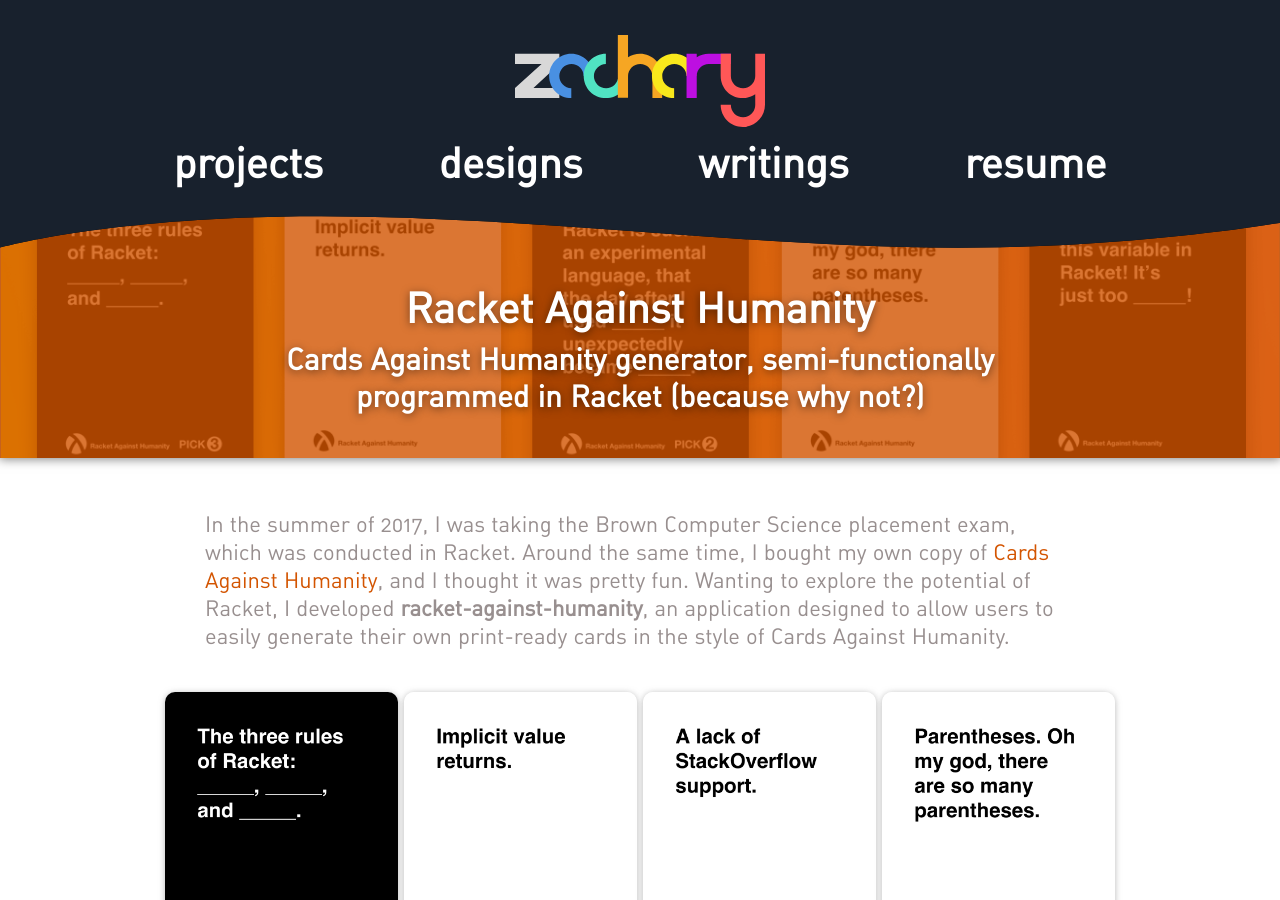
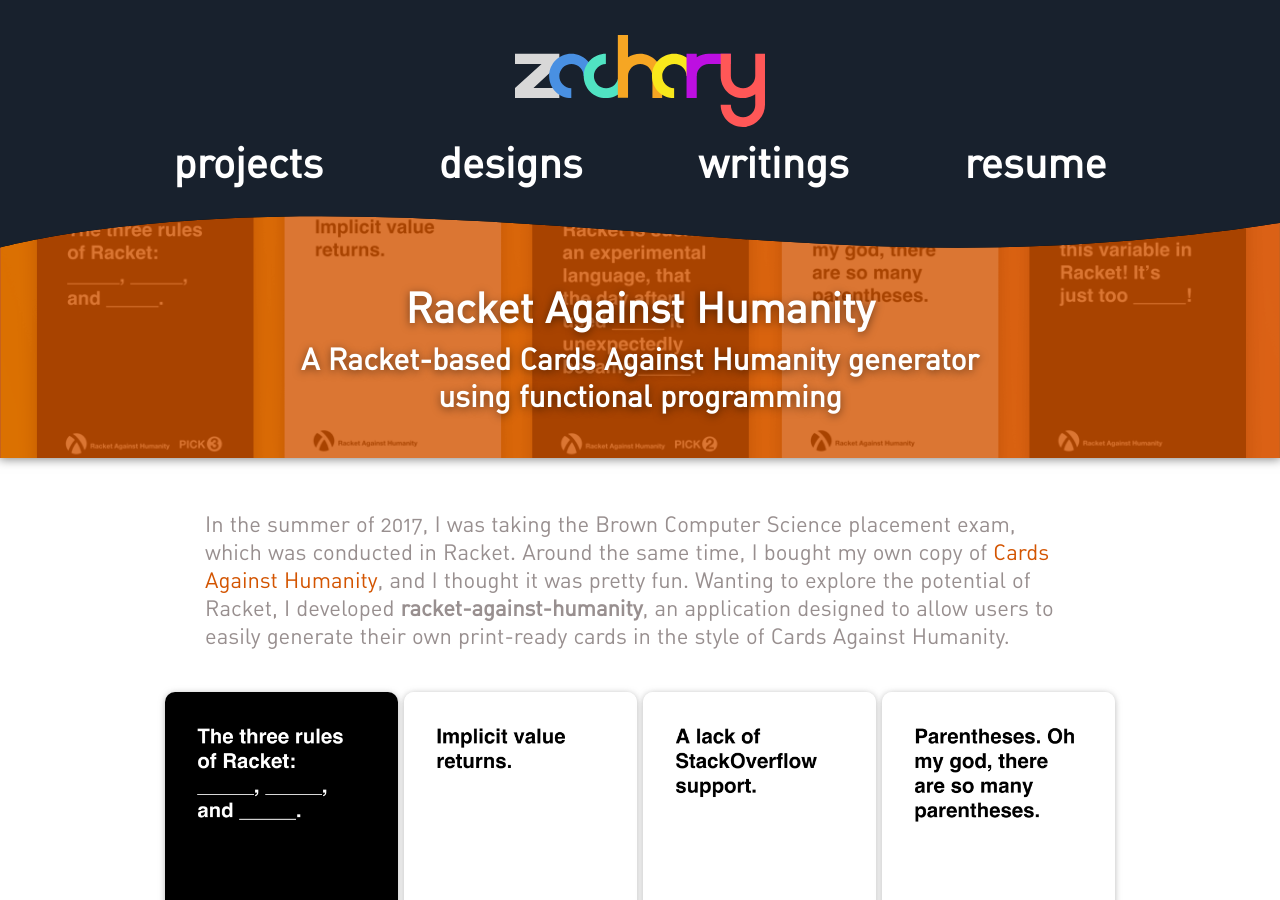
Before and after one commit to ZacharyEspiritu/zacharyespiritu.github.io, a Jekyll site: the page built from _projects/2017-07-30-racket-against-humanity.markdown, in a window 1280 px wide and 900 px high. Built offline with Jekyll 4.4.1, drawn with Linux system fonts in a browser that asks for light colours; nearby versions of some CDN libraries.

Commit message:
Update Racket Against Humanity tagline

```diff
--- a/_projects/2017-07-30-racket-against-humanity.markdown
+++ b/_projects/2017-07-30-racket-against-humanity.markdown
@@ -4,7 +4,7 @@
 short_title: CAH in Racket
 image_path: /images/portfolio-racket.png
 banner_path: /images/projects/racket-against-humanity/banner.png
-tagline: Cards Against Humanity generator, semi-functionally programmed in Racket (because why not?)
+tagline: A Racket-based Cards Against Humanity generator using functional programming
 card_color: "#D35400"
 ending:
   tagline: Racket Against Humanity was released on Github in July 2017.
```
